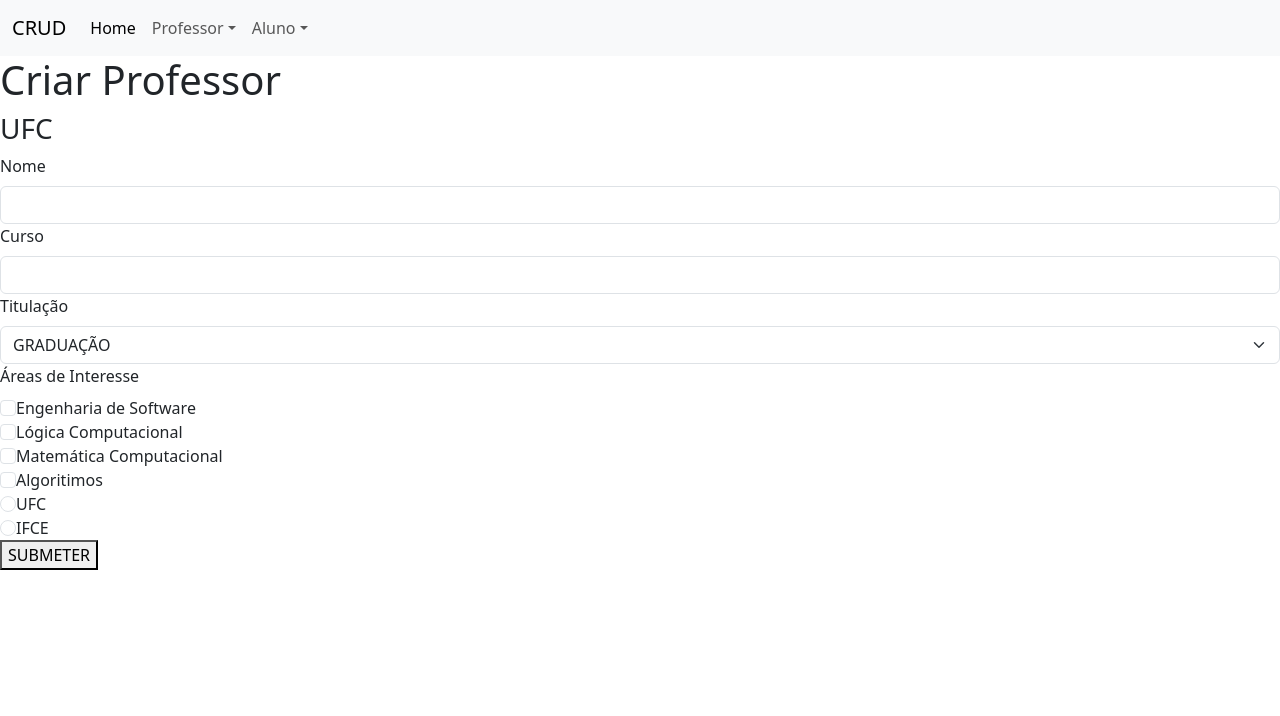
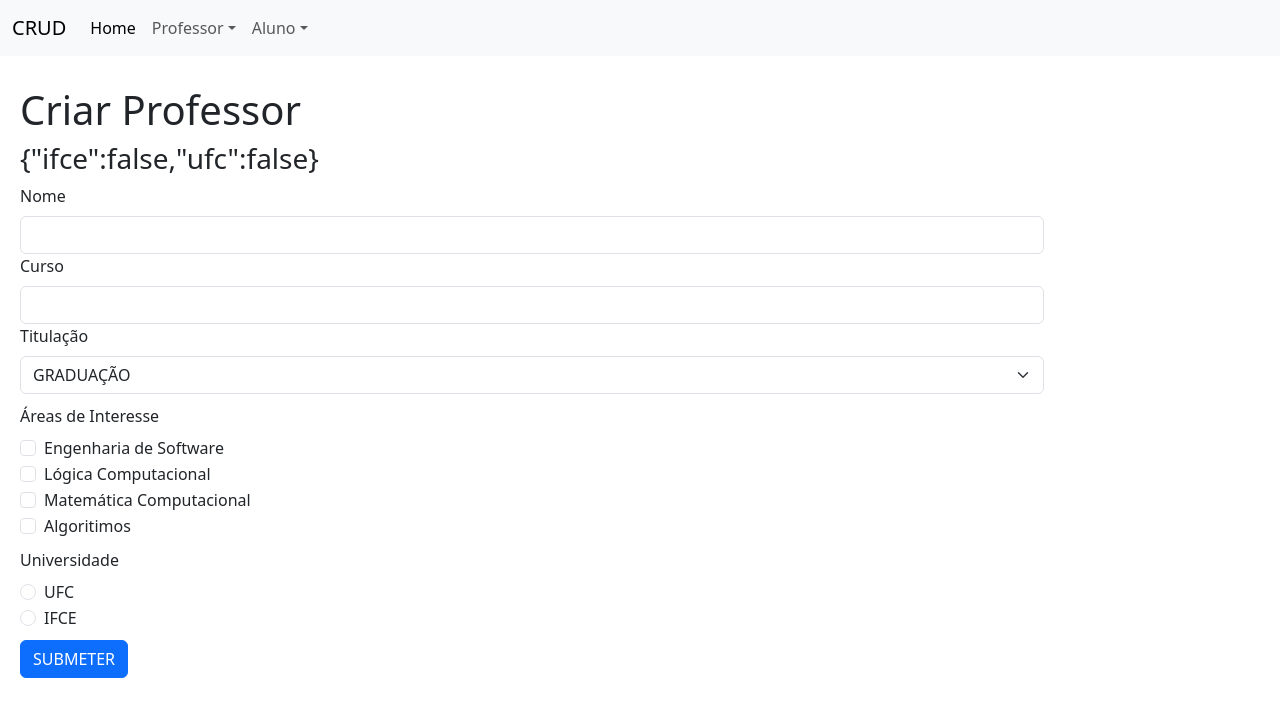
Before and after one commit to jeffersoncarvalho/ufc_2024_1, a React (Create React App) app in the folder WEB/T02/curso_react/: page /professores/criar in a window 1280 px wide. Shown: the top 716 px of the page. Built offline with nearby package versions, Linux system fonts and the light colour scheme.

Commit message:
modificações criar t02

```diff
--- a/WEB/T02/curso_react/src/components/15CRUD/professor/CriarProfessor.js
+++ b/WEB/T02/curso_react/src/components/15CRUD/professor/CriarProfessor.js
@@ -1,4 +1,4 @@
-import { eventWrapper } from "@testing-library/user-event/dist/utils"
+import "../css/crud.css"
 import { useState } from "react"
 
 const CriarProfessor = () => {
@@ -7,10 +7,14 @@ const CriarProfessor = () => {
     const [curso, setCurso] = useState("")
     const [titulacao, setTitulacao] = useState("GRAD")
     const [ai, setAi] = useState({es:false,lc:false,mc:false,al:false})
-    const [universidade, setUniversidade] = useState("UFC")
+    const [universidade, setUniversidade] = useState({ifce:false,ufc:false})
 
     const handleRadio = (event) => {
-        setUniversidade(event.target.value)
+        const reset = {ifce:false,ufc:false}
+        setUniversidade({
+            ...reset,
+            [event.target.value]:event.target.checked
+        })
     }
 
     const handleCheckbox = (event) => {
@@ -28,9 +32,9 @@ const CriarProfessor = () => {
     }
 
     return (
-        <div>
+        <div className="page-content">
             <h1>Criar Professor</h1>
-            <h3>{universidade}</h3>
+            <h3>{JSON.stringify(universidade)}</h3>
             <form onSubmit={handleSubmit}>
 
                 <div>
@@ -80,9 +84,9 @@ const CriarProfessor = () => {
                     </select>
                 </div>
 
-                <div>
+                <div style={{ marginTop: "10px"}}>
                     <label className="form-label">Áreas de Interesse</label>
-                    <div>
+                    <div className="form-check">
                         <input
                             id="idES"
                             type="checkbox"
@@ -93,7 +97,7 @@ const CriarProfessor = () => {
                         />
                         <label htmlFor="idES" className="form-check-label">Engenharia de Software</label>
                     </div>
-                    <div>
+                    <div className="form-check">
                         <input
                             id="idLC"
                             type="checkbox"
@@ -104,7 +108,7 @@ const CriarProfessor = () => {
                         />
                         <label htmlFor="idLC" className="form-check-label">Lógica Computacional</label>
                     </div>
-                    <div>
+                    <div className="form-check">
                         <input
                             id="idMC"
                             type="checkbox"
@@ -115,7 +119,7 @@ const CriarProfessor = () => {
                         />
                         <label htmlFor="idMC" className="form-check-label">Matemática Computacional</label>
                     </div>
-                    <div>
+                    <div className="form-check">
                         <input
                             id="idAL"
                             type="checkbox"
@@ -128,24 +132,27 @@ const CriarProfessor = () => {
                     </div>
                 </div>
 
-                <div>
-                    <div>
+                <div style={{marginTop:"10px"}}>
+                    <label className="form-label">Universidade</label>
+                    <div className="form-check">
                         <input
                             id="idUFC"
                             type="radio"
                             name="universidade"
-                            value="UFC"
+                            value="ufc"
+                            checked={universidade.ufc}
                             onChange={handleRadio}
                             className="form-check-input"
                         />
                         <label htmlFor="idUFC" className="form-check-label">UFC</label>
                     </div>
-                    <div>
+                    <div className="form-check">
                         <input
                             id="idIFCE"
                             type="radio"
                             name="universidade"
-                            value="IFCE"
+                            value="ifce"
+                            checked={universidade.ifce}
                             onChange={handleRadio}
                             className="form-check-input"
                         />
@@ -153,8 +160,8 @@ const CriarProfessor = () => {
                     </div>
                 </div>
 
-                <div>
-                    <button type="submit">
+                <div style={{marginTop: "10px"}}>
+                    <button type="submit" className="btn btn-primary">
                         SUBMETER
                     </button>
                 </div>
```
Also changed, not shown: 2 other files (tests, documents, lock files or other folders).
